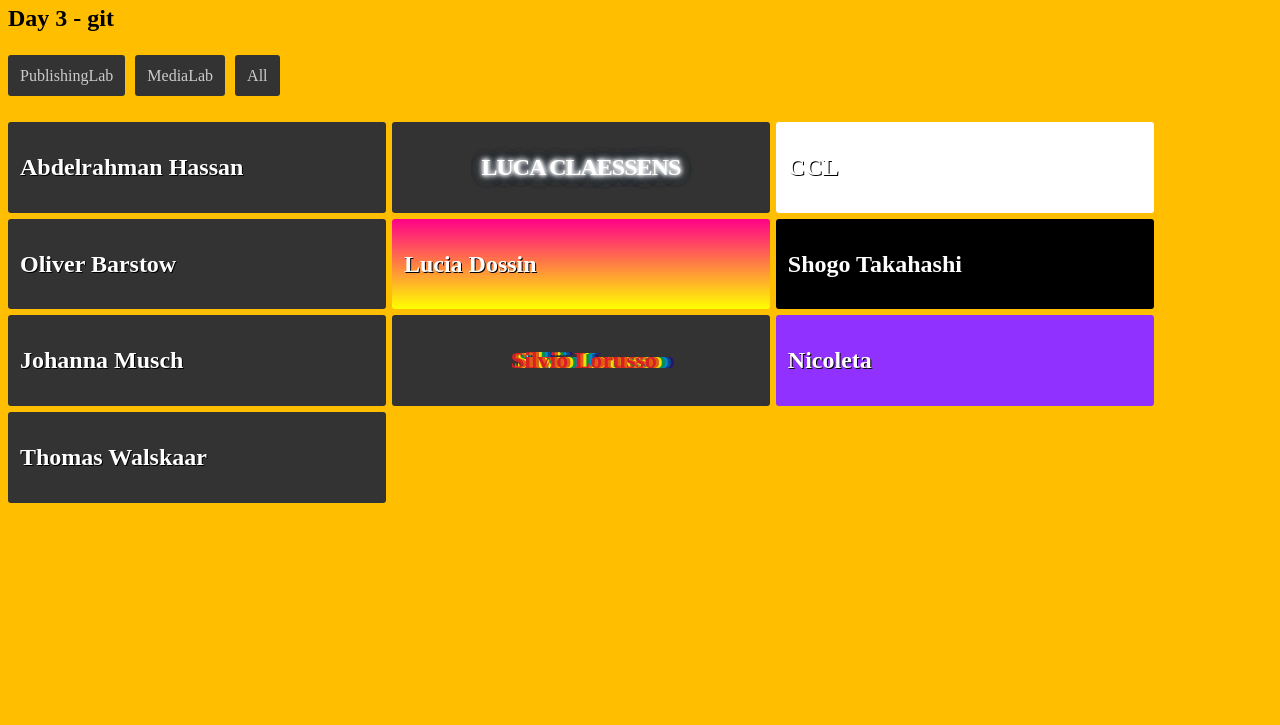
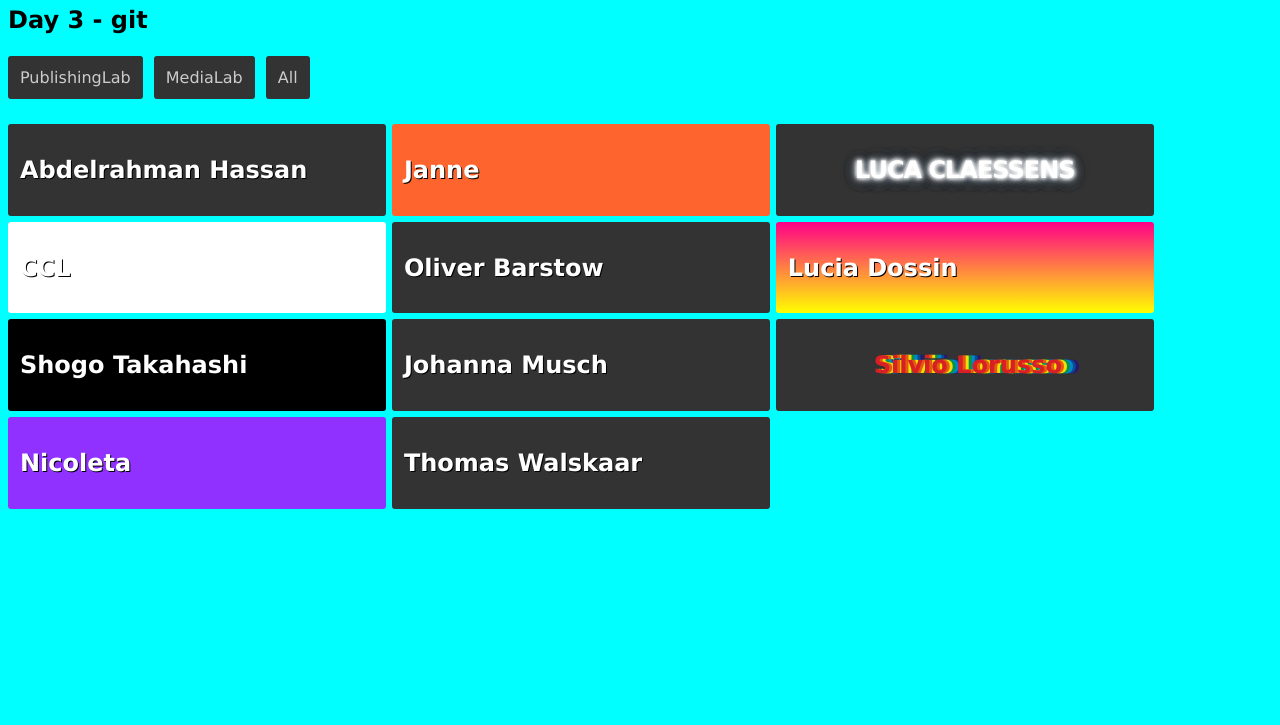
Before and after one commit to ludossin/pl-workshop-git-2016, a plain HTML site: page index.html in a window 1280 px wide. Shown: the part 75-800 px from the top of the page. Drawn offline with Linux system fonts and the light colour scheme.

Commit message:
addit my name to the page

```diff
--- a/css/style.css
+++ b/css/style.css
@@ -1,6 +1,6 @@
 html, body{
-    background-color: #FFBF00;
-    font-family: 'times new roman';
+    background-color: #00FFFF;
+    font-family: 'verdana';
 }
 
 ul{padding: 0;}
@@ -41,8 +41,13 @@ ul li{
 #names li#abdo{background-color: rgb(200, 162, 200); transition: opacity 1s;}
 #names li#abdo:hover{opacity: .5; color: Pink}
 
-#names li#name2{background-color: rgb(68, 143, 9); }
-#names li#name2:hover{ }
+#names li#Janne{background-color: #FE642E; }
+#names li#Janne:hover{opacity: .5; color: Pink
+-ms-transform: rotate(12deg);
+  -webkit-transform: rotate(12deg);
+  transform: rotate(12deg);
+}
+
 
 #names li#Oliver Barstow{background-color: rgb(54, 222, 218); }
 #names li#name3:hover{ }
--- a/index.html
+++ b/index.html
@@ -25,6 +25,8 @@
             <ul id="names">
                 <li id="Abdo">
                     <h2 class="ml">Abdelrahman Hassan</h2></li>
+                <li id="Janne">
+                    <h2 class="pl">Janne</h2></li>
                 <li id="Luca">
                     <h2 class="pl youngmegasexy">Luca Claessens</h2></li>
                  <li id="name8"><h2 class="pl">CCL</h2></li>
```
